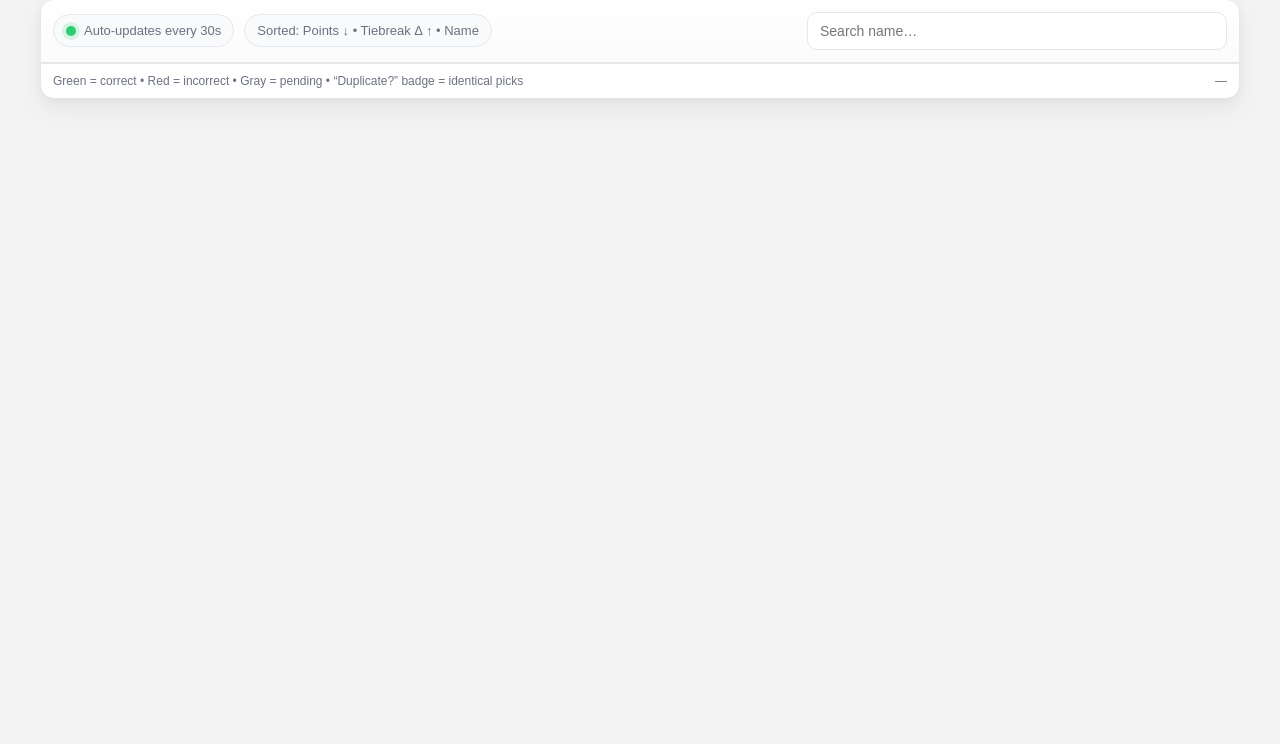
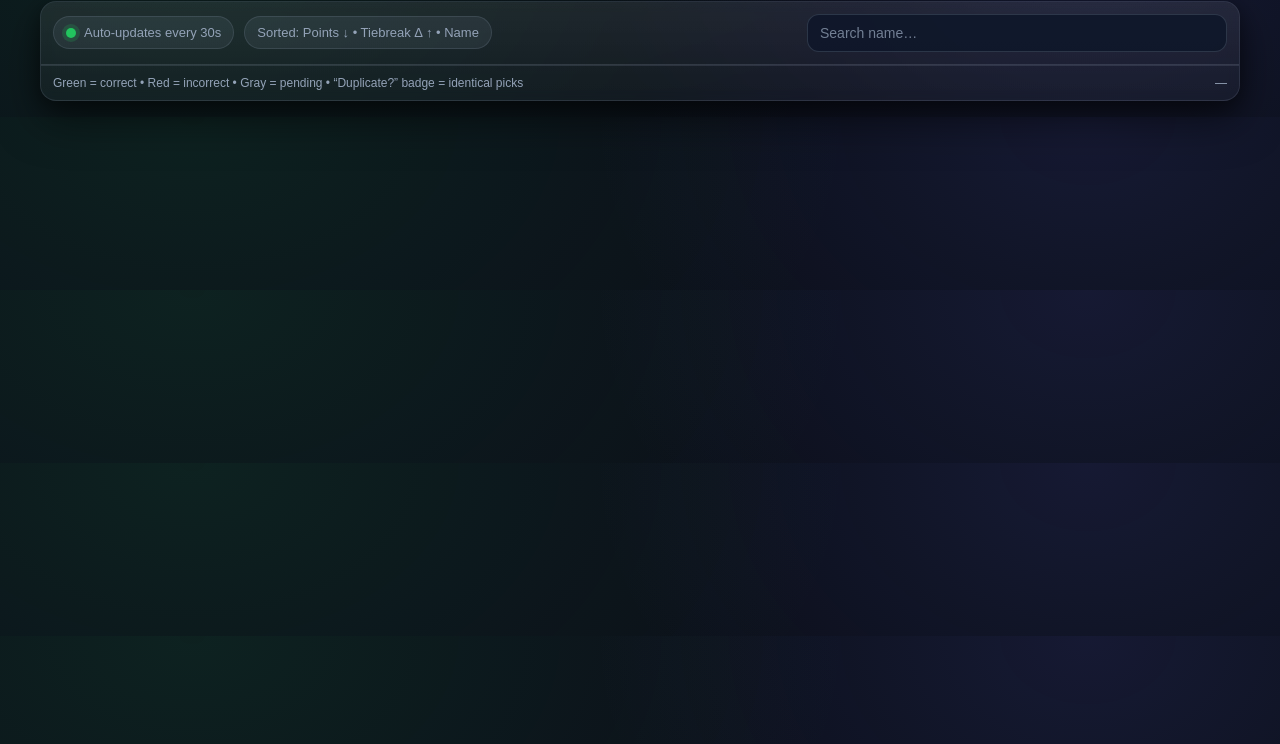
Before and after one commit to coachmustache/sb60-display, a plain HTML site: page index.html in a window 1280 px wide. Shown: the part 56-800 px from the top of the page. Drawn offline with Linux system fonts and the light colour scheme; no server answers.

Commit message:
Update index.html

```diff
--- a/index.html
+++ b/index.html
@@ -6,39 +6,59 @@
   <title>SB60 Live Standings</title>
 
   <style>
+    /* =========================
+       DARK THEME OVERHAUL
+       ========================= */
     :root{
-      --bg: #f3f3f3;
-      --card: #ffffff;
-      --ink: #1f2937;
-      --muted: #6b7280;
-      --line: #e5e7eb;
+      /* base */
+      --bg: #0b0f19;           /* page background */
+      --card: #0f172a;         /* panels */
+      --card2:#111c33;         /* subtle alt */
+      --ink: #e5e7eb;          /* main text */
+      --muted: #94a3b8;        /* secondary text */
+      --line: rgba(148,163,184,0.18);
 
-      --goodBg: #dcfce7;
-      --goodInk:#14532d;
+      /* accents */
+      --accent:#22c55e;        /* green dot */
 
-      --badBg:  #fee2e2;
-      --badInk: #7f1d1d;
+      /* cell states */
+      --goodBg: rgba(34,197,94,0.16);
+      --goodInk:#86efac;
 
-      --waitBg: #f3f4f6;
-      --waitInk:#374151;
+      --badBg:  rgba(239,68,68,0.16);
+      --badInk: #fca5a5;
 
-      --accent:#2ecc71;
+      --waitBg: rgba(148,163,184,0.10);
+      --waitInk:#cbd5e1;
 
-      --dupBg: #fff7ed;
-      --dupInk: #9a3412;
-      --dupBorder: #fdba74;
+      /* duplicate badge */
+      --dupBg: rgba(249,115,22,0.14);
+      --dupInk: #fdba74;
+      --dupBorder: rgba(249,115,22,0.38);
 
-      --tbBg: #eef2ff;
-      --tbInk:#312e81;
-      --tbBorder:#c7d2fe;
+      /* tiebreak */
+      --tbBg: rgba(99,102,241,0.18);
+      --tbInk:#c7d2fe;
+      --tbBorder: rgba(99,102,241,0.45);
+
+      /* misc */
+      --shadow: 0 18px 44px rgba(0,0,0,0.50), 0 6px 18px rgba(0,0,0,0.35);
+      --glow: 0 0 0 4px rgba(34,197,94,0.18);
     }
 
-    html, body { margin:0; padding:0; background:var(--bg); font-family: Arial, sans-serif; color:var(--ink); }
+    html, body {
+      margin:0; padding:0;
+      background: radial-gradient(1200px 800px at 15% 0%, rgba(34,197,94,0.10), transparent 55%),
+                  radial-gradient(900px 700px at 85% 0%, rgba(99,102,241,0.12), transparent 55%),
+                  var(--bg);
+      font-family: Arial, sans-serif;
+      color: var(--ink);
+    }
 
     .wrap{
       max-width: 1200px;
       margin: 0 auto;
-      padding: 14px;
+      padding: 16px;
     }
 
     .header{
@@ -63,11 +83,12 @@
     }
 
     .card{
-      background: var(--card);
+      background: linear-gradient(180deg, rgba(255,255,255,0.04), rgba(255,255,255,0.02));
       border: 1px solid var(--line);
-      border-radius: 14px;
-      box-shadow: 0 10px 24px rgba(0,0,0,0.06), 0 2px 8px rgba(0,0,0,0.04);
+      border-radius: 16px;
+      box-shadow: var(--shadow);
       overflow: hidden;
+      backdrop-filter: blur(6px);
     }
 
     .toolbar{
@@ -77,7 +98,7 @@
       justify-content:space-between;
       padding: 12px 12px;
       border-bottom: 1px solid var(--line);
-      background: linear-gradient(180deg, #ffffff, #fbfbfb);
+      background: linear-gradient(180deg, rgba(255,255,255,0.04), rgba(255,255,255,0.02));
       flex-wrap: wrap;
     }
 
@@ -87,8 +108,8 @@
       gap:8px;
       padding: 8px 12px;
       border-radius: 999px;
-      background: #f8fafc;
-      border: 1px solid var(--line);
+      background: rgba(148,163,184,0.10);
+      border: 1px solid rgba(148,163,184,0.18);
       font-size: 13px;
       color: var(--muted);
     }
@@ -96,7 +117,7 @@
     .dot{
       width:10px; height:10px; border-radius:999px;
       background: var(--accent);
-      box-shadow: 0 0 0 4px rgba(46,204,113,0.16);
+      box-shadow: 0 0 0 4px rgba(34,197,94,0.18);
     }
 
     .search{
@@ -109,14 +130,17 @@
     input[type="search"]{
       width:min(420px, 100%);
       padding: 10px 12px;
-      border-radius: 10px;
-      border: 1px solid var(--line);
+      border-radius: 12px;
+      border: 1px solid rgba(148,163,184,0.22);
       outline: none;
       font-size: 14px;
+      color: var(--ink);
+      background: rgba(15,23,42,0.85);
     }
+    input[type="search"]::placeholder{ color: rgba(148,163,184,0.75); }
     input[type="search"]:focus{
-      border-color: rgba(46,204,113,0.6);
-      box-shadow: 0 0 0 4px rgba(46,204,113,0.18);
+      border-color: rgba(34,197,94,0.55);
+      box-shadow: var(--glow);
     }
 
     .table-wrap{
@@ -132,39 +156,42 @@
       min-width: 980px;
     }
 
-    /* ✅ Header wrap (headers ONLY) */
+    /* Header wrap (headers only) + dark sticky header */
     thead th{
       position: sticky;
       top: 0;
-      background: #ffffff;
       z-index: 2;
+
+      background: rgba(15,23,42,0.92);
+      backdrop-filter: blur(8px);
+
       text-align: center;
       font-size: 12px;
       color: var(--muted);
-      padding: 8px 6px;
+      padding: 10px 8px;
       border-bottom: 1px solid var(--line);
 
-      white-space: normal;     /* wrap */
-      word-break: break-word;  /* long words */
+      white-space: normal;
+      word-break: break-word;
       line-height: 1.1;
     }
 
     tbody td{
       padding: 10px 10px;
-      border-bottom: 1px solid var(--line);
+      border-bottom: 1px solid rgba(148,163,184,0.14);
       font-size: 14px;
       vertical-align: top;
-      white-space: nowrap; /* keep body from wrapping */
+      white-space: nowrap;
     }
 
     tbody tr:hover td{
-      background: #fafafa;
+      background: rgba(148,163,184,0.06);
     }
 
-    .col-rank{ width: 56px; }
+    .col-rank{ width: 56px; color: var(--muted); }
     .col-name{ width: 240px; font-weight: 900; }
     .col-points{ width: 90px; font-weight: 900; }
-    .col-tb{ width: 120px; font-weight: 800; }
+    .col-tb{ width: 120px; font-weight: 800; color: #cbd5e1; }
 
     .name-wrap{
       display:flex;
@@ -187,18 +214,21 @@
     }
 
     .cell{
-      border-radius: 10px;
+      border-radius: 12px;
       padding: 8px 10px;
       display:inline-block;
       min-width: 90px;
       text-align:center;
       font-weight: 800;
-      border: 1px solid rgba(0,0,0,0.06);
-      background: #fff;
+      border: 1px solid rgba(148,163,184,0.20);
+      background: rgba(15,23,42,0.70);
+      color: var(--ink);
+      box-shadow: 0 2px 10px rgba(0,0,0,0.18);
+      transform: translateZ(0);
     }
-    .good{ background: var(--goodBg); color: var(--goodInk); }
-    .bad{  background: var(--badBg);  color: var(--badInk); }
-    .wait{ background: var(--waitBg); color: var(--waitInk); }
+    .good{ background: var(--goodBg); color: var(--goodInk); border-color: rgba(34,197,94,0.28); }
+    .bad{  background: var(--badBg);  color: var(--badInk);  border-color: rgba(239,68,68,0.28); }
+    .wait{ background: var(--waitBg); color: var(--waitInk); border-color: rgba(148,163,184,0.18); }
 
     /* Tiebreak cell */
     .tb{
@@ -209,10 +239,10 @@
     .tb.wait{
       background: var(--waitBg);
       color: var(--waitInk);
-      border-color: rgba(0,0,0,0.06);
+      border-color: rgba(148,163,184,0.18);
     }
 
-    /* ✨ Reveal animation (pending -> resolved) */
+    /* Reveal animation */
     .reveal{
       animation: pop .35s ease-out both;
     }
@@ -231,6 +261,7 @@
       justify-content: space-between;
       flex-wrap: wrap;
       gap: 8px;
+      background: linear-gradient(180deg, rgba(255,255,255,0.02), rgba(255,255,255,0.01));
     }
 
     @media (max-width: 600px){
@@ -303,7 +334,7 @@
     const thead     = document.getElementById("thead");
     const tbody     = document.getElementById("tbody");
 
-    // Track previous state for animations (per person + column)
+    // Animation state trackers
     const prevCellState = new Map(); // key -> "wait"|"good"|"bad"
     const prevTBState = new Map();   // name -> "wait"|"set"
 
@@ -447,7 +478,6 @@
 
         const tdTBd = document.createElement("td");
         tdTBd.className="col-tb";
-        // ✅ render sentinel as dash
         tdTBd.textContent = (p.tbdiffSort === 999999) ? "—" : String(p.tbdiffSort);
         tr.appendChild(tdTBd);
 
@@ -459,7 +489,6 @@
           const state = cell.pending ? "wait" : (cell.correct ? "good" : "bad");
           span.className = "cell " + state;
 
-          // ✨ animate only when it changes from pending -> resolved
           const key = `${p.name}|${cell.colIndex}`;
           const prev = prevCellState.get(key);
           if (prev === "wait" && state !== "wait") span.classList.add("reveal");
@@ -478,8 +507,7 @@
         spanTB.className = "cell tb" + (p.tbPending ? " wait" : "");
         spanTB.textContent = p.tbGuess !== "" ? p.tbGuess : "—";
 
-        // ✨ reveal when tb answer flips from pending -> set
-        const tbPrev = prevTBState.get(p.name); // "wait"|"set"|undefined
+        const tbPrev = prevTBState.get(p.name);
         const tbNow = p.tbPending ? "wait" : "set";
         if (tbPrev === "wait" && tbNow === "set") spanTB.classList.add("reveal");
         prevTBState.set(p.name, tbNow);
```
